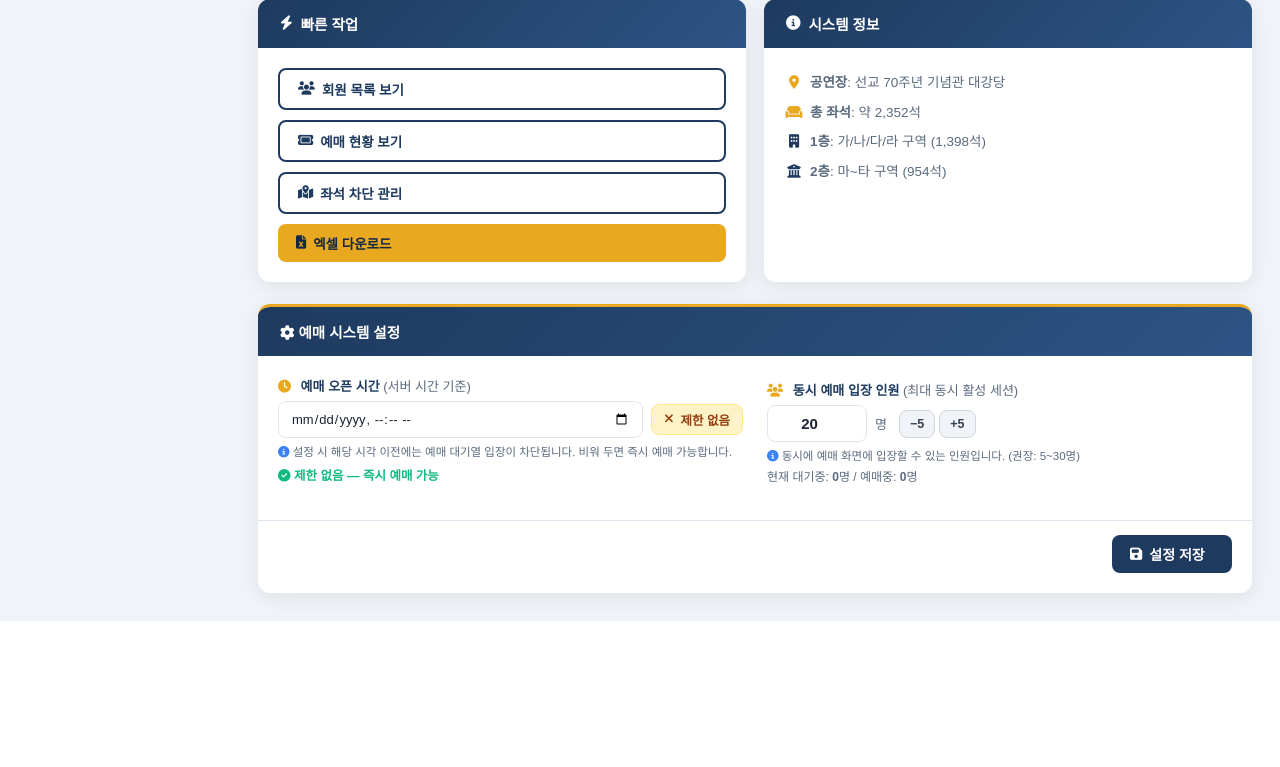
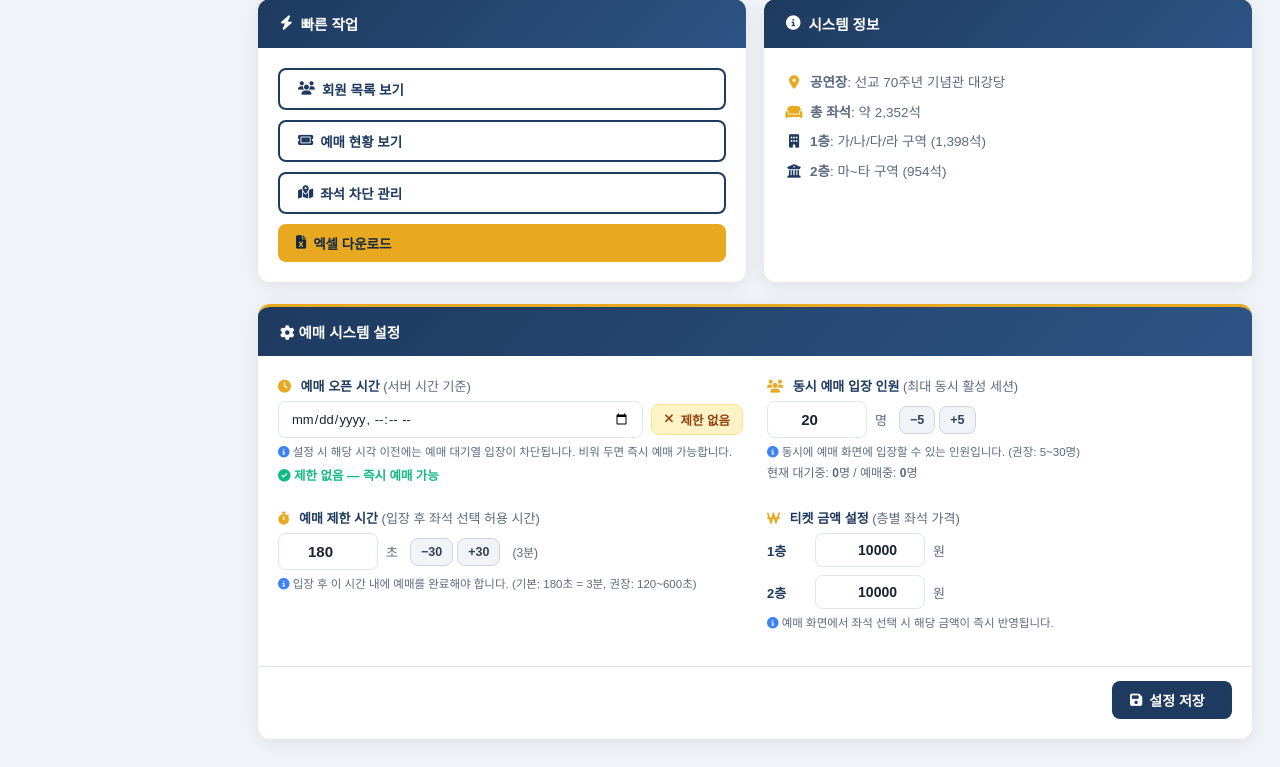
Before and after one commit to kim-haksung/wckc-ticket, a Flask app: page /admin in a window 1280 px wide. Shown: the part 848-1615 px from the top of the page. Before the commit the page ends 1469 px from the top, so only its background shows below. Run offline with Flask 3, Linux system fonts and the light colour scheme; the visitor is signed in with stand-in values (Sample User, id 1); data comes from the database, SQL or seed files in the repository; data that the repository does not hold is empty.

Commit message:
feat: 관리자 설정 - 예매제한시간 및 층별 티켓 금액 추가

```diff
--- a/app.py
+++ b/app.py
@@ -35,10 +35,10 @@ limiter = Limiter(
 # ══════════════════════════════════════════════════════════════════
 # 대기열 시스템 (Queue System)
 # ══════════════════════════════════════════════════════════════════
-MAX_ACTIVE      = 20    # 동시 입장 최대 인원
-ACTIVE_TIMEOUT  = 180   # 입장 후 3분 타임아웃 (초)
+MAX_ACTIVE      = 20    # 동시 입장 최대 인원 (DB config: max_active)
+ACTIVE_TIMEOUT  = 180   # 입장 후 예매 제한시간 초 (DB config: booking_duration)
 HEARTBEAT_LIMIT = 90    # 90초 무응답 → 자동 퇴장
-SEAT_LOCK_SECS  = 180   # 좌석 선점 3분
+SEAT_LOCK_SECS  = 180   # 좌석 선점 시간 = booking_duration 과 동기화
 
 _ql      = threading.Lock()
 _active  = {}            # token → {uid, name, entered_at, heartbeat}
@@ -407,6 +407,9 @@ def _run_init_db():
     # 기본 설정값 초기화 (없을 때만)
     c.execute("INSERT OR IGNORE INTO config (key, value) VALUES ('max_active', '20')")
     c.execute("INSERT OR IGNORE INTO config (key, value) VALUES ('booking_open_time', '')")
+    c.execute("INSERT OR IGNORE INTO config (key, value) VALUES ('booking_duration', '180')")
+    c.execute("INSERT OR IGNORE INTO config (key, value) VALUES ('ticket_price_floor1', '10000')")
+    c.execute("INSERT OR IGNORE INTO config (key, value) VALUES ('ticket_price_floor2', '10000')")
     conn.commit()
 
     ver_row = c.execute("SELECT value FROM config WHERE key='seat_version'").fetchone()
@@ -1055,10 +1058,14 @@ def booking_status():
             is_open = now >= open_dt
         except ValueError:
             pass
+    price1 = int(get_config_value('ticket_price_floor1', '10000') or 10000)
+    price2 = int(get_config_value('ticket_price_floor2', '10000') or 10000)
     return jsonify({
-        'is_open': is_open,
-        'open_time': open_time_str,           # '' 이면 미설정
-        'server_time': now.strftime('%Y-%m-%d %H:%M:%S')
+        'is_open':    is_open,
+        'open_time':  open_time_str,          # '' 이면 미설정
+        'server_time': now.strftime('%Y-%m-%d %H:%M:%S'),
+        'ticket_price_floor1': price1,
+        'ticket_price_floor2': price2,
     })
 
 # ──────────────────────────────────────────────
@@ -1778,12 +1785,17 @@ def admin_get_config():
     """시스템 설정 조회"""
     conn = get_db()
     rows = conn.execute(
-        "SELECT key, value FROM config WHERE key IN ('max_active', 'booking_open_time')"
+        "SELECT key, value FROM config WHERE key IN "
+        "('max_active','booking_open_time','booking_duration',"
+        "'ticket_price_floor1','ticket_price_floor2')"
     ).fetchall()
     conn.close()
     cfg = {r['key']: (r['value'] or '') for r in rows}
-    cfg.setdefault('max_active',         '20')
-    cfg.setdefault('booking_open_time', '')
+    cfg.setdefault('max_active',           '20')
+    cfg.setdefault('booking_open_time',    '')
+    cfg.setdefault('booking_duration',     '180')
+    cfg.setdefault('ticket_price_floor1',  '10000')
+    cfg.setdefault('ticket_price_floor2',  '10000')
     return jsonify(cfg)
 
 @app.route('/api/admin/config', methods=['POST'])
@@ -1794,17 +1806,26 @@ def admin_set_config():
     """시스템 설정 저장"""
     data = request.get_json() or {}
     conn = get_db()
-    for key in ('max_active', 'booking_open_time'):
+    allowed = ('max_active', 'booking_open_time', 'booking_duration',
+               'ticket_price_floor1', 'ticket_price_floor2')
+    for key in allowed:
         if key in data:
-            conn.execute("INSERT OR REPLACE INTO config VALUES (?, ?)", (key, data[key]))
-            if key == 'max_active':
-                global MAX_ACTIVE
-                try:
-                    MAX_ACTIVE = int(data[key])
-                except Exception:
-                    pass
+            conn.execute("INSERT OR REPLACE INTO config VALUES (?, ?)", (key, str(data[key])))
     conn.commit()
     conn.close()
+
+    # 메모리 전역 변수 즉시 반영
+    global MAX_ACTIVE, ACTIVE_TIMEOUT, SEAT_LOCK_SECS
+    try:
+        if 'max_active' in data:
+            MAX_ACTIVE = int(data['max_active'])
+        if 'booking_duration' in data:
+            v = int(data['booking_duration'])
+            ACTIVE_TIMEOUT = v
+            SEAT_LOCK_SECS = v
+    except Exception:
+        pass
+
     _invalidate_config_cache()  # Perf-①: 설정 변경 시 캐시 즉시 무효화
     return jsonify({'ok': True})
 
@@ -1833,6 +1854,10 @@ try:
     _cfg_max = get_config_value('max_active')
     if _cfg_max:
         MAX_ACTIVE = int(_cfg_max)
+    _cfg_dur = get_config_value('booking_duration')
+    if _cfg_dur:
+        ACTIVE_TIMEOUT = int(_cfg_dur)
+        SEAT_LOCK_SECS = int(_cfg_dur)
 except Exception:
     pass
 
--- a/templates/admin/dashboard.html
+++ b/templates/admin/dashboard.html
@@ -167,7 +167,7 @@
       <span><i class="fa-solid fa-gear"></i> 예매 시스템 설정</span>
       <span id="configSaveMsg" style="font-size:12px;font-weight:400;color:#10B981;opacity:0;transition:opacity .4s"></span>
     </div>
-    <div class="card-body" style="display:grid;grid-template-columns:1fr 1fr;gap:24px;align-items:end">
+    <div class="card-body" style="display:grid;grid-template-columns:1fr 1fr;gap:24px;align-items:start">
 
       <!-- 예매 오픈 시간 -->
       <div>
@@ -218,6 +218,59 @@
           현재 대기중: <strong id="queueWaiting">-</strong>명 /
           예매중: <strong id="queueActive">-</strong>명
         </div>
+      </div>
+
+      <!-- 예매 제한 시간 -->
+      <div>
+        <label style="display:block;font-size:13px;font-weight:700;color:var(--primary);margin-bottom:6px">
+          <i class="fa-solid fa-stopwatch" style="color:var(--accent);margin-right:6px"></i>
+          예매 제한 시간 <span style="font-weight:400;color:var(--gray)">(입장 후 좌석 선택 허용 시간)</span>
+        </label>
+        <div style="display:flex;gap:8px;align-items:center">
+          <input type="number" id="inputDuration" min="60" max="1800" step="30" value="180"
+            style="width:100px;padding:9px 12px;border:1px solid var(--gray-mid);border-radius:8px;font-size:15px;font-weight:700;font-family:inherit;color:var(--dark);text-align:center"
+            oninput="updateDurationLabel(parseInt(this.value)||180);markDirty()">
+          <span style="font-size:13px;color:var(--gray)">초</span>
+          <div style="display:flex;gap:4px;margin-left:4px">
+            <button class="btn btn-sm" style="background:#f0f4f8;color:#374151;border:1px solid #d1d5db;padding:6px 10px"
+                    onclick="adjustDuration(-30)">−30</button>
+            <button class="btn btn-sm" style="background:#f0f4f8;color:#374151;border:1px solid #d1d5db;padding:6px 10px"
+                    onclick="adjustDuration(30)">+30</button>
+          </div>
+          <span id="durationMin" style="font-size:12px;color:var(--gray);margin-left:4px"></span>
+        </div>
+        <p style="font-size:11.5px;color:var(--gray);margin-top:5px">
+          <i class="fa-solid fa-circle-info" style="color:#3b82f6"></i>
+          입장 후 이 시간 내에 예매를 완료해야 합니다. (기본: 180초 = 3분, 권장: 120~600초)
+        </p>
+      </div>
+
+      <!-- 층별 티켓 금액 -->
+      <div>
+        <label style="display:block;font-size:13px;font-weight:700;color:var(--primary);margin-bottom:6px">
+          <i class="fa-solid fa-won-sign" style="color:var(--accent);margin-right:6px"></i>
+          티켓 금액 설정 <span style="font-weight:400;color:var(--gray)">(층별 좌석 가격)</span>
+        </label>
+        <div style="display:flex;flex-direction:column;gap:8px">
+          <div style="display:flex;align-items:center;gap:8px">
+            <span style="font-size:13px;font-weight:600;color:var(--primary);width:40px">1층</span>
+            <input type="number" id="inputPriceFloor1" min="0" max="1000000" step="1000" value="10000"
+              style="width:110px;padding:8px 12px;border:1px solid var(--gray-mid);border-radius:8px;font-size:14px;font-weight:700;font-family:inherit;color:var(--dark);text-align:right"
+              oninput="markDirty()">
+            <span style="font-size:13px;color:var(--gray)">원</span>
+          </div>
+          <div style="display:flex;align-items:center;gap:8px">
+            <span style="font-size:13px;font-weight:600;color:var(--primary);width:40px">2층</span>
+            <input type="number" id="inputPriceFloor2" min="0" max="1000000" step="1000" value="10000"
+              style="width:110px;padding:8px 12px;border:1px solid var(--gray-mid);border-radius:8px;font-size:14px;font-weight:700;font-family:inherit;color:var(--dark);text-align:right"
+              oninput="markDirty()">
+            <span style="font-size:13px;color:var(--gray)">원</span>
+          </div>
+        </div>
+        <p style="font-size:11.5px;color:var(--gray);margin-top:5px">
+          <i class="fa-solid fa-circle-info" style="color:#3b82f6"></i>
+          예매 화면에서 좌석 선택 시 해당 금액이 즉시 반영됩니다.
+        </p>
       </div>
     </div>
 
@@ -298,6 +351,16 @@ async function loadConfig() {
 
     // 동시 예매자수
     document.getElementById('inputMaxActive').value = cfg.max_active || 20;
+
+    // 예매 제한 시간
+    const dur = parseInt(cfg.booking_duration) || 180;
+    document.getElementById('inputDuration').value = dur;
+    updateDurationLabel(dur);
+
+    // 층별 티켓 금액
+    document.getElementById('inputPriceFloor1').value = cfg.ticket_price_floor1 || 10000;
+    document.getElementById('inputPriceFloor2').value = cfg.ticket_price_floor2 || 10000;
+
     configDirty = false;
   } catch (e) {
     console.error('config load error:', e);
@@ -354,6 +417,21 @@ function adjustMax(delta) {
   markDirty();
 }
 
+function adjustDuration(delta) {
+  const el  = document.getElementById('inputDuration');
+  const val = Math.min(1800, Math.max(60, (parseInt(el.value) || 180) + delta));
+  el.value  = val;
+  updateDurationLabel(val);
+  markDirty();
+}
+
+function updateDurationLabel(secs) {
+  const el = document.getElementById('durationMin');
+  if (!el) return;
+  const m = Math.floor(secs / 60), s = secs % 60;
+  el.textContent = s > 0 ? `(${m}분 ${s}초)` : `(${m}분)`;
+}
+
 function markDirty() { configDirty = true; }
 
 /* ── 설정 저장 ── */
@@ -362,6 +440,9 @@ async function saveConfig() {
   const msgEl      = document.getElementById('configSaveMsg');
   const rawTime    = document.getElementById('inputOpenTime').value.trim();
   const maxActive  = parseInt(document.getElementById('inputMaxActive').value) || 20;
+  const duration   = parseInt(document.getElementById('inputDuration').value) || 180;
+  const price1     = parseInt(document.getElementById('inputPriceFloor1').value) || 10000;
+  const price2     = parseInt(document.getElementById('inputPriceFloor2').value) || 10000;
 
   // datetime-local "2026-05-20T10:00" → "2026-05-20 10:00:00"
   let openTimeStr = '';
@@ -376,7 +457,13 @@ async function saveConfig() {
     const res  = await fetch('/api/admin/config', {
       method:  'POST',
       headers: { 'Content-Type': 'application/json' },
-      body:    JSON.stringify({ booking_open_time: openTimeStr, max_active: maxActive })
+      body:    JSON.stringify({
+        booking_open_time:   openTimeStr,
+        max_active:          maxActive,
+        booking_duration:    duration,
+        ticket_price_floor1: price1,
+        ticket_price_floor2: price2
+      })
     });
     const data = await res.json();
 
```
Also changed, not shown: CLAUDE.md (added, +5 -0 lines), static/js/seatmap.js (+32 -5 lines), templates/booking.html (+9 -0 lines).
